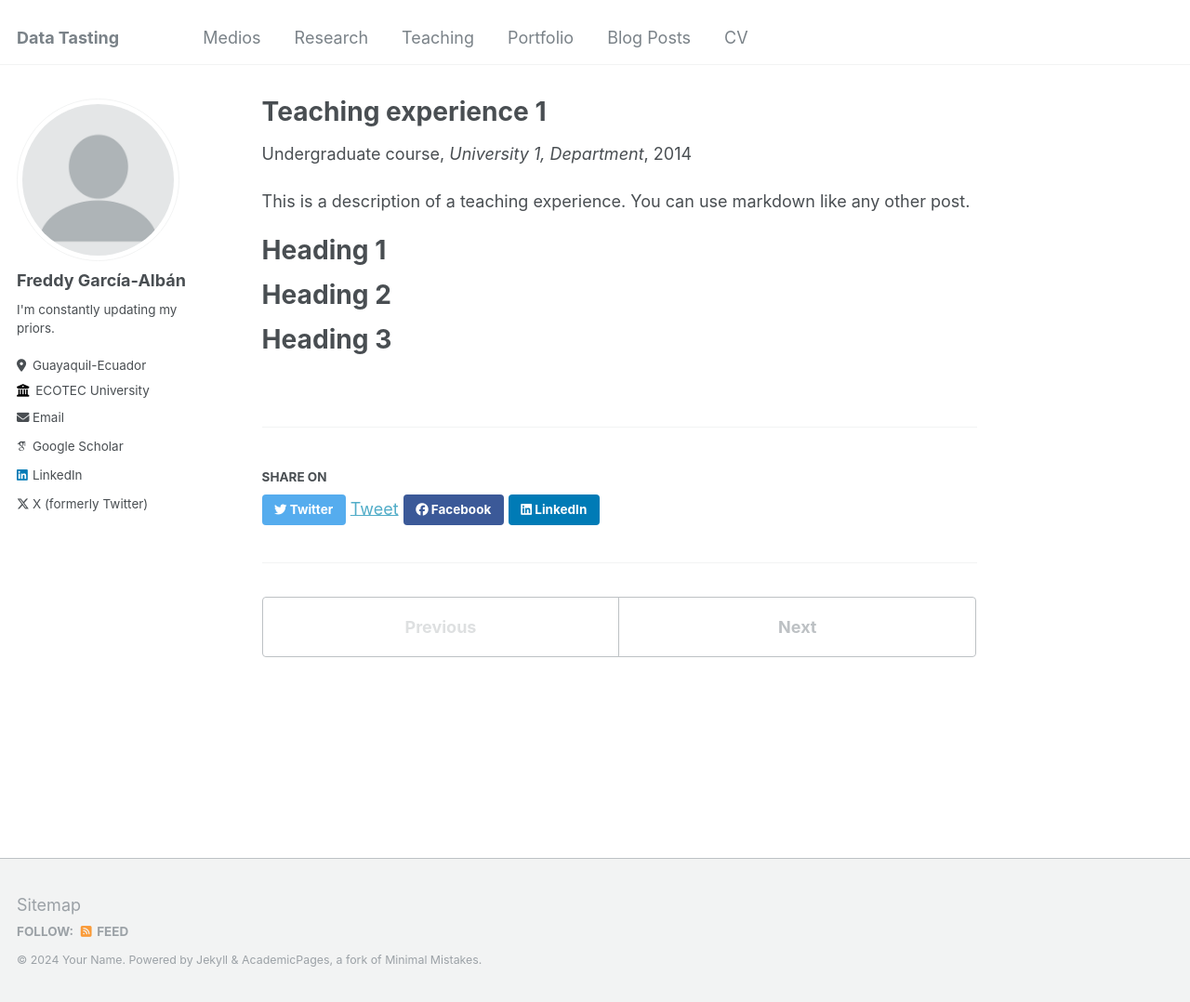
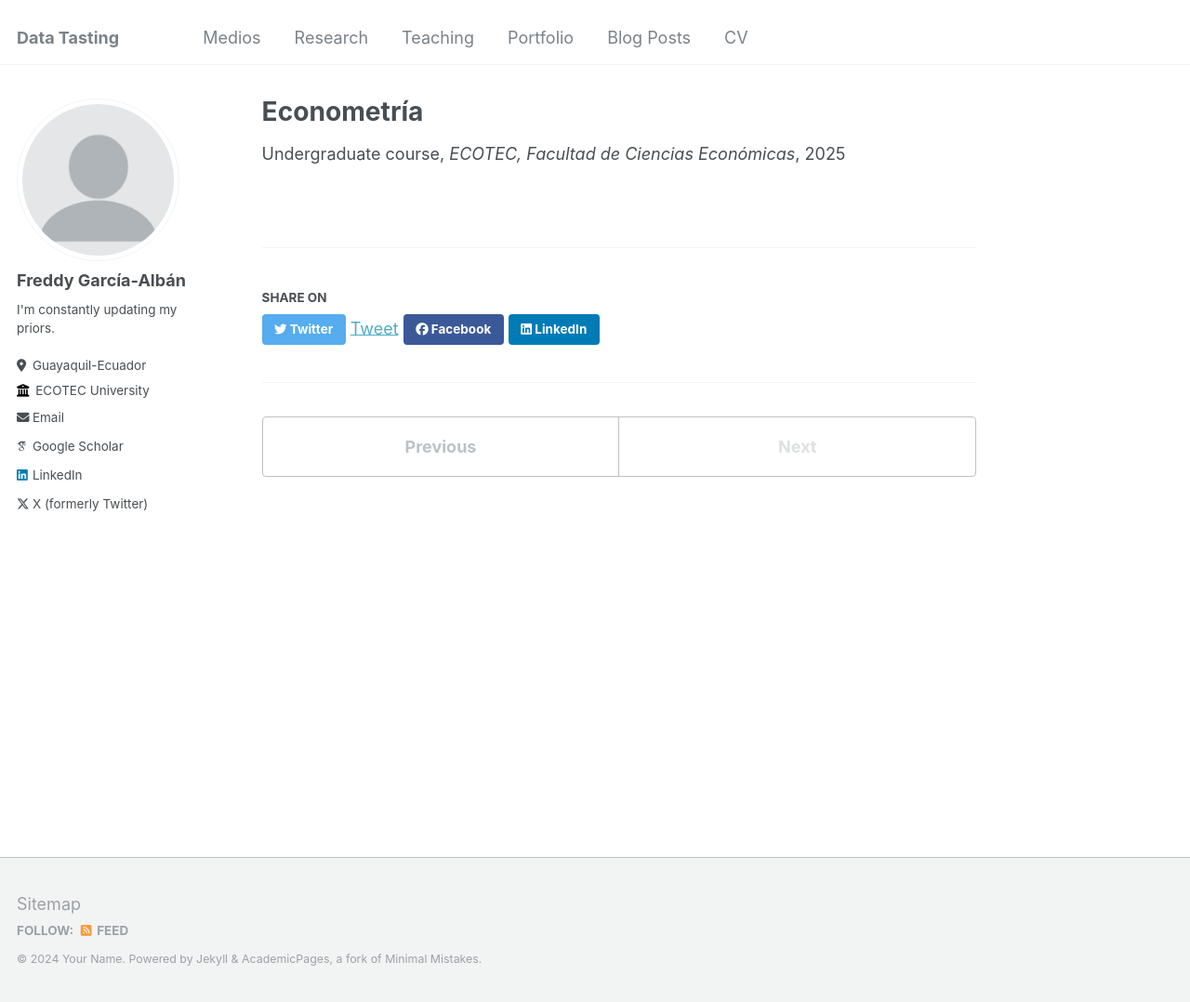
Before and after one commit to EnexFG/EnexFG.github.io, a Jekyll site: the page built from _teaching/2014-spring-teaching-1.md, in a window 1280 px wide and 1078 px high. Shown: the whole window at 93% size. Built offline with Jekyll 4.4.1, drawn with Linux system fonts in a browser that asks for light colours; some web fonts are replaced; comment, search, counter and statistics services are not loaded.

Commit message:
Update 2014-spring-teaching-1.md

```diff
--- a/_teaching/2014-spring-teaching-1.md
+++ b/_teaching/2014-spring-teaching-1.md
@@ -1,20 +1,9 @@
 ---
-title: "Teaching experience 1"
+title: "Econometría"
 collection: teaching
 type: "Undergraduate course"
-permalink: /teaching/2014-spring-teaching-1
-venue: "University 1, Department"
-date: 2014-01-01
-location: "City, Country"
+permalink: /teaching/econometria
+venue: "ECOTEC, Facultad de Ciencias Económicas"
+date: 2025-01-01
+location: "Guayaquil, Ecuador"
 ---
-
-This is a description of a teaching experience. You can use markdown like any other post.
-
-Heading 1
-======
-
-Heading 2
-======
-
-Heading 3
-======
```
